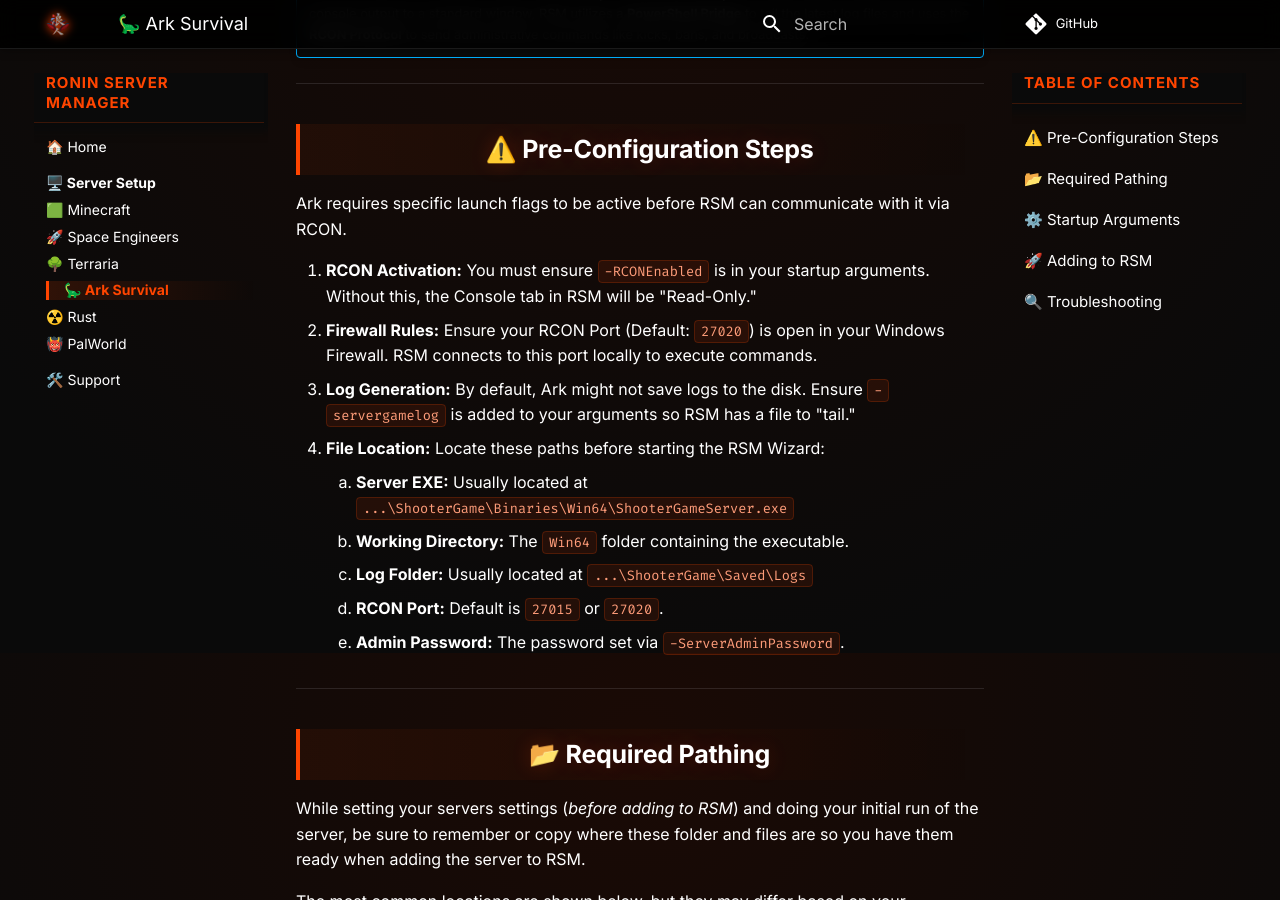
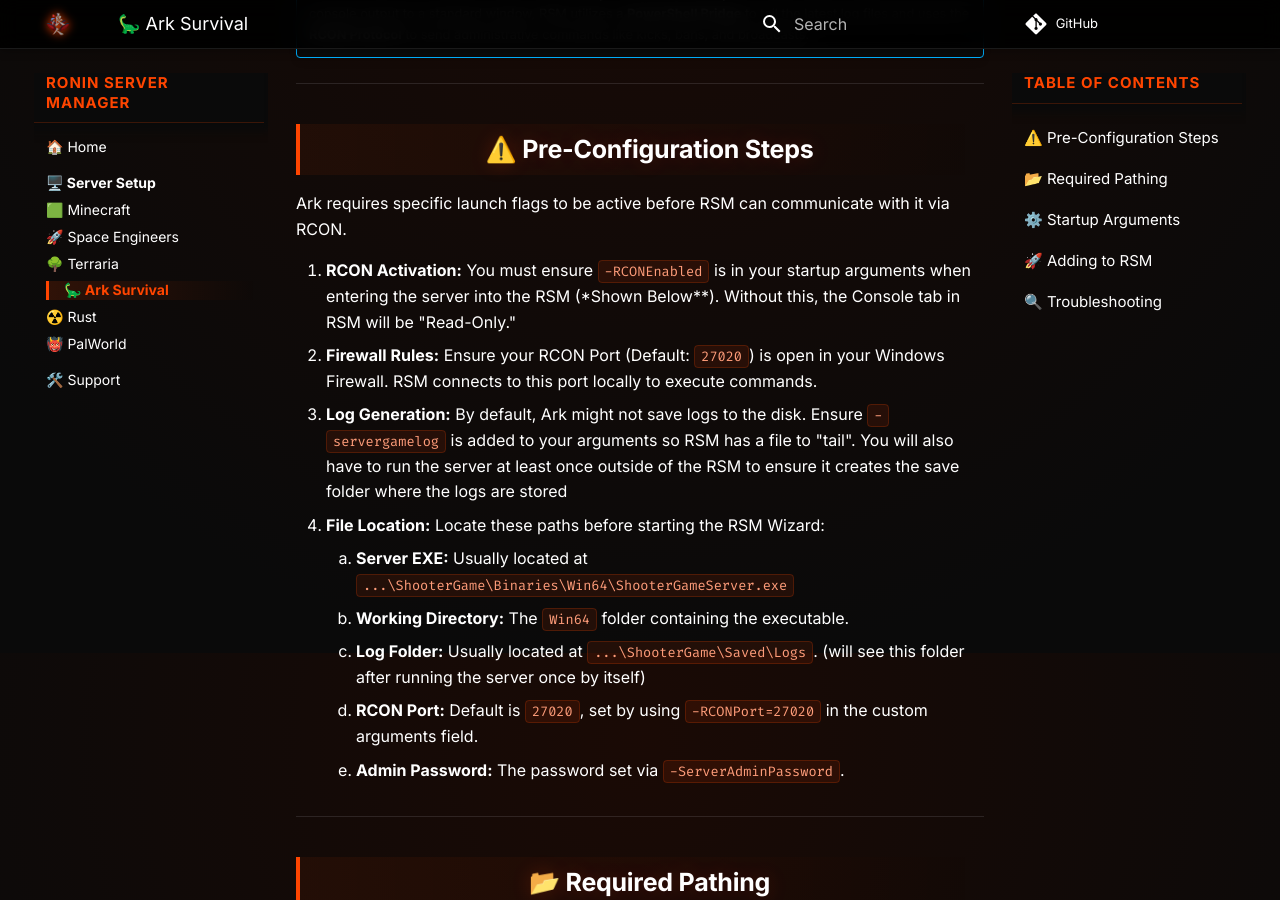
Before and after one commit to PhonicSpider/Ronin-Server-Manager, an MkDocs documentation site: the page built from docs/servers/ark-survival.md, in a window 1280 px wide and 900 px high, scrolled down 247 px. Built offline with MkDocs 1.6.1 and Material for MkDocs 9.7.7, drawn with Linux system fonts in a browser that asks for light colours; comment, search, counter and statistics services are not loaded; some of the changed text lies outside the part shown.

Commit message:
- Finished Ark documentation and images - Copied other images to images folder for future proofing docs

```diff
--- a/docs/servers/ark-survival.md
+++ b/docs/servers/ark-survival.md
@@ -9,14 +9,14 @@
 
 Ark requires specific launch flags to be active before RSM can communicate with it via RCON.
 
-1.  **RCON Activation:** You must ensure `-RCONEnabled` is in your startup arguments. Without this, the Console tab in RSM will be "Read-Only."
+1.  **RCON Activation:** You must ensure `-RCONEnabled` is in your startup arguments when entering the server into the RSM (*Shown Below**). Without this, the Console tab in RSM will be "Read-Only."
 2.  **Firewall Rules:** Ensure your RCON Port (Default: `27020`) is open in your Windows Firewall. RSM connects to this port locally to execute commands.
-3.  **Log Generation:** By default, Ark might not save logs to the disk. Ensure `-servergamelog` is added to your arguments so RSM has a file to "tail."
+3.  **Log Generation:** By default, Ark might not save logs to the disk. Ensure `-servergamelog` is added to your arguments so RSM has a file to "tail". You will also have to run the server at least once outside of the RSM to ensure it creates the save folder where the logs are stored
 4.  **File Location:** Locate these paths before starting the RSM Wizard:
     1.  __Server EXE:__ Usually located at `...\ShooterGame\Binaries\Win64\ShooterGameServer.exe`
     2.  __Working Directory:__ The `Win64` folder containing the executable.
-    3.  __Log Folder:__ Usually located at `...\ShooterGame\Saved\Logs`
-    4.  __RCON Port:__ Default is `27015` or `27020`.
+    3.  __Log Folder:__ Usually located at `...\ShooterGame\Saved\Logs`. (will see this folder after running the server once by itself)
+    4.  __RCON Port:__ Default is `27020`, set by using `-RCONPort=27020` in the custom arguments field.
     5.  __Admin Password:__ The password set via `-ServerAdminPassword`.
 
 ---
@@ -66,10 +66,22 @@
 
     ---
 
-    **Required for Commands.** This must match your `-ServerAdminPassword=`. RSM uses this to authenticate RCON sessions.
+    **Required for Commands.** This must match your `-ServerAdminPassword=` that you put into the custom arguments. RSM uses this to authenticate RCON sessions.
 
     ![Adding Admin Pass - glow](../assets/images/ark-steps/ark-files-needed-portpass.png)
+
+---
+
 </div>
+
+---
+
+!!! abstract "More Custom Arguments"
+    <div align="center" markdown>
+    For a full list of custom arguments, click the button below:
+
+    [![Ark Wiki Link](../../assets/images/ark-steps/arksLogo.png){: style="width: 75px;"}](https://ark.fandom.com/wiki/Server_configuration){:target="_blank" .md-button}
+    </div>
 
 ---
 
@@ -85,9 +97,7 @@
 | `-RCONPort=27020` | Defines the port RSM uses to send commands. |
 | `-ServerAdminPassword=...` | Sets the credentials for RSM to log in. |
 
----
-
-## <p style="text-align: center; text-shadow: 0 0 15px rgba(0,123,255,0.5);">🚀 Adding to RSM</p>
+## 🚀 Adding to RSM {: .rsm-header }
 
 1.  **Open Manager:** Click **Add Server** and select the **Ark: Survival** card.
 <div class="rsm-screenshot" markdown>
```
Also changed, not shown: docs/assets/images/ark-steps/adding-ark-server-step-1.png (added), docs/assets/images/ark-steps/ark-files-needed-customargs.png (added), docs/assets/images/ark-steps/ark-files-needed-port.png (added), docs/assets/images/ark-steps/ark-files-needed-portpass.png (added), docs/assets/images/ark-steps/arksLogo.png (added), docs/assets/images/mc-steps/mcLogo.png (added), docs/assets/images/se-steps/seLogo.png (added), docs/assets/images/terraria-steps/trLogo.png (added).
